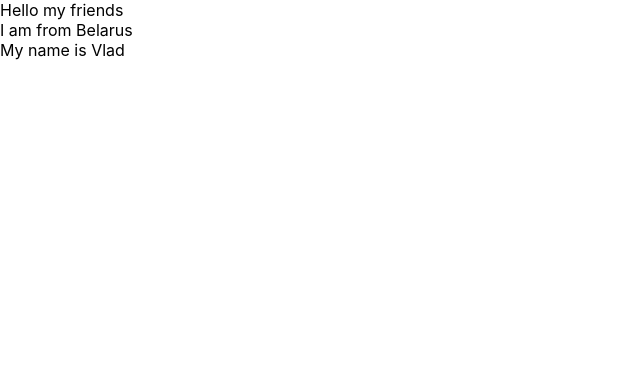
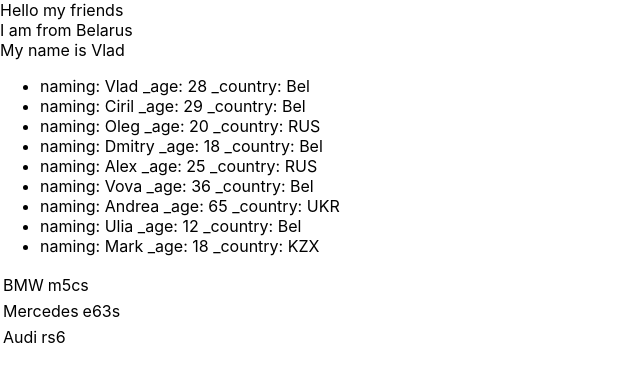
Before and after one commit to gromVlad/microtask-, a React (Create React App) app: page / in a window 1280 px wide. Shown: the top 382 px of the page, without its empty margins (0-640 px from the left). Built offline with nearby package versions, Linux system fonts and the light colour scheme.

Commit message:
method map

```diff
--- a/src/App.tsx
+++ b/src/App.tsx
@@ -3,13 +3,28 @@
 import { Header } from './header/header';
 import { Footer } from './footer/footer';
 import { Main } from './main/main';
+import { ShowPeople } from './showPeople/showPeople';
 
 function App() {
+
+  const listPeopleInfo = [
+    { naming: "Vlad", age: 28, country: "Bel" },
+    { naming: "Ciril", age: 29, country: "Bel" },
+    { naming: "Oleg", age: 20, country: "RUS" },
+    { naming: "Dmitry", age: 18, country: "Bel" },
+    { naming: "Alex", age: 25, country: "RUS" },
+    { naming: "Vova", age: 36, country: "Bel" },
+    { naming: "Andrea", age: 65, country: "UKR" },
+    { naming: "Ulia", age: 12, country: "Bel" },
+    { naming: "Mark", age: 18, country: "KZX" },
+  ];
+
   return (
     <>
       <Header titleHeader={"Hello my friends"} />
       <Main titleMain={"I am from Belarus"} />
       <Footer titleFooter={"My name is Vlad"} />
+      <ShowPeople people = {listPeopleInfo} />
     </>
   );
 }
--- /dev/null
+++ b/src/showPeople/showPeople.tsx
@@ -0,0 +1,43 @@
+type ShowPeopleType = {
+  people: arrPeople[]; //Array<arrPeople>
+};
+
+type arrPeople = {
+  naming: string
+  age: number
+  country:String
+};
+
+export const ShowPeople = (props: ShowPeopleType) => {
+  const topCars = [
+    { manufacturer: "BMW", model: "m5cs" },
+    { manufacturer: "Mercedes", model: "e63s" },
+    { manufacturer: "Audi", model: "rs6" },
+  ];
+
+  return (
+    <div>
+      <ul>
+        {props.people.map((human: arrPeople, index: number) => {
+          debugger;
+          return (
+            <li>
+              naming: {human.naming} _age: {human.age} _country: {human.country}
+            </li>
+          );
+        })}
+      </ul>
+
+      {topCars.map((car,index)=> {
+        return (
+        <table>
+        <tr key={index}>
+          <td>{car.manufacturer}</td>
+          <td>{car.model}</td>
+        </tr>
+      </table>
+        )
+      })}
+    </div>
+  );
+};
```
